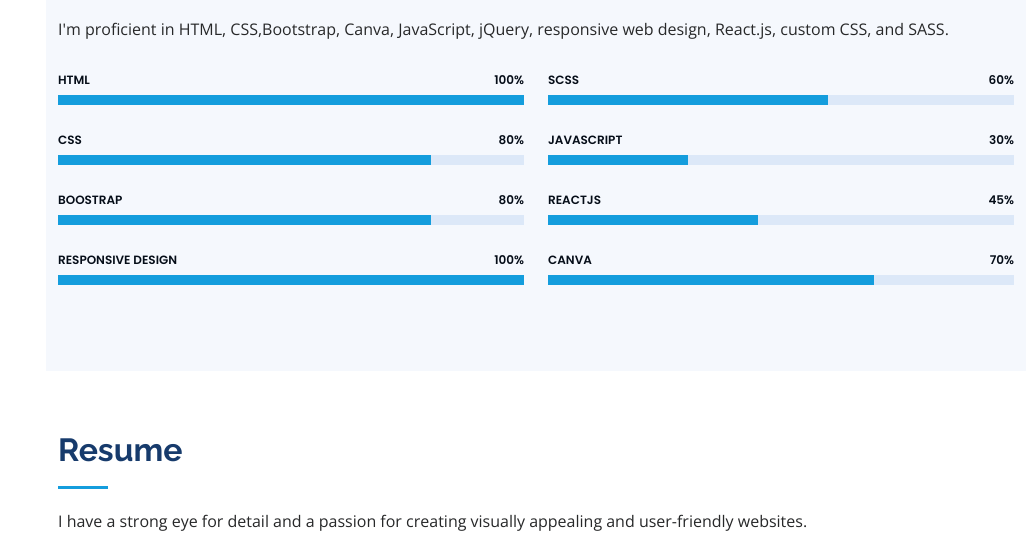
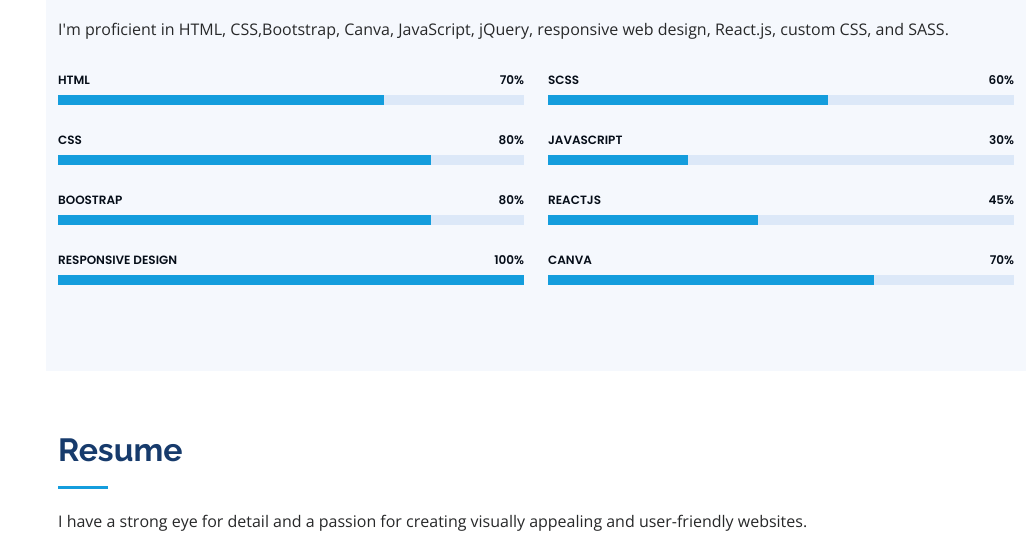
Before and after one commit to rahulpatel0726/rahulpatel.github.io, a plain HTML site: page index.html in a window 1280 px wide. Shown: the part 1529-2089 px from the top of the page, without its empty margins (254-1280 px from the left). Drawn offline with nearby package versions, Linux system fonts and the light colour scheme; a script that the page names is missing.

Commit message:
Update html

```diff
--- a/index.html
+++ b/index.html
@@ -137,9 +137,9 @@
           <div class="col-lg-6" data-aos="fade-up">
 
             <div class="progress">
-              <span class="skill">HTML <i class="val">100%</i></span>
+              <span class="skill">HTML <i class="val">70%</i></span>
               <div class="progress-bar-wrap">
-                <div class="progress-bar" role="progressbar" aria-valuenow="100" aria-valuemin="0" aria-valuemax="100"></div>
+                <div class="progress-bar" role="progressbar" aria-valuenow="70" aria-valuemin="0" aria-valuemax="70"></div>
               </div>
             </div>
 
```
